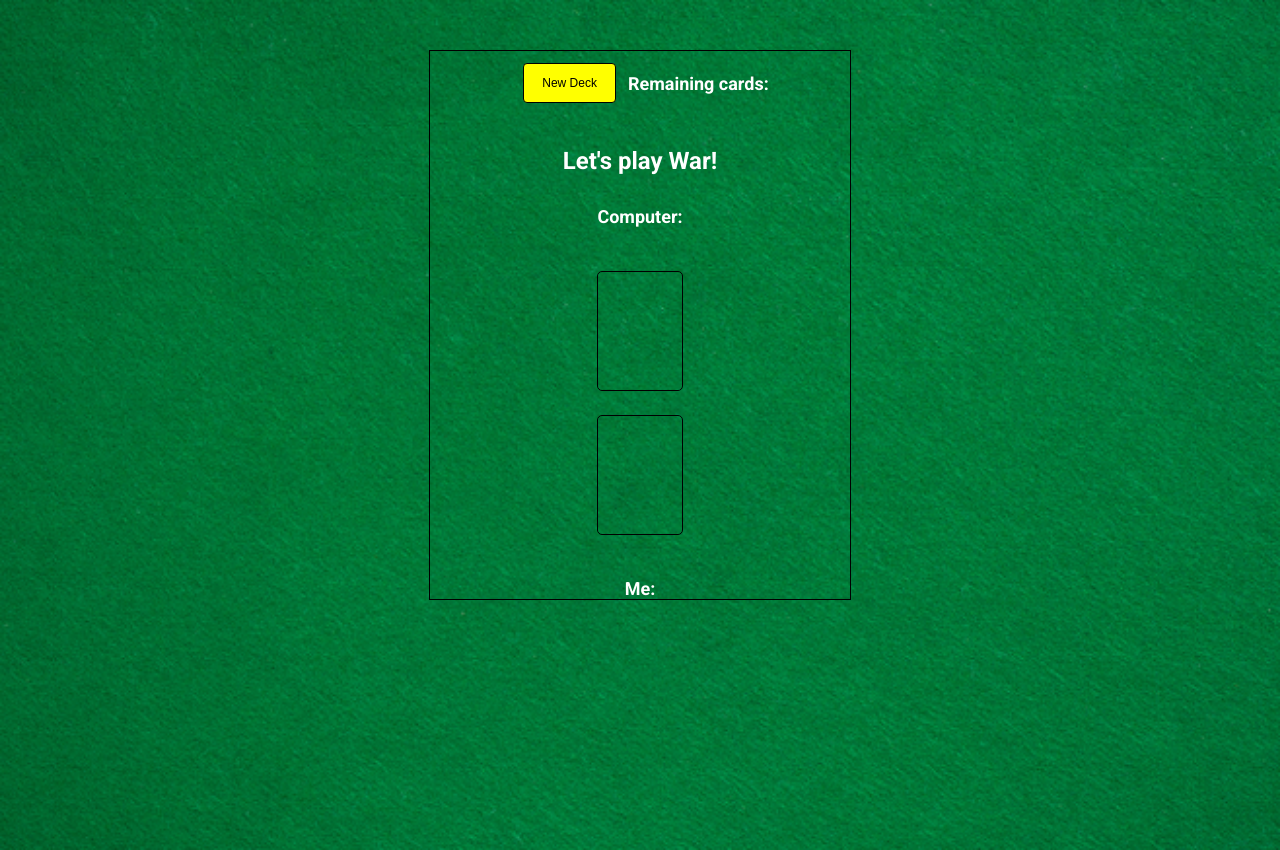
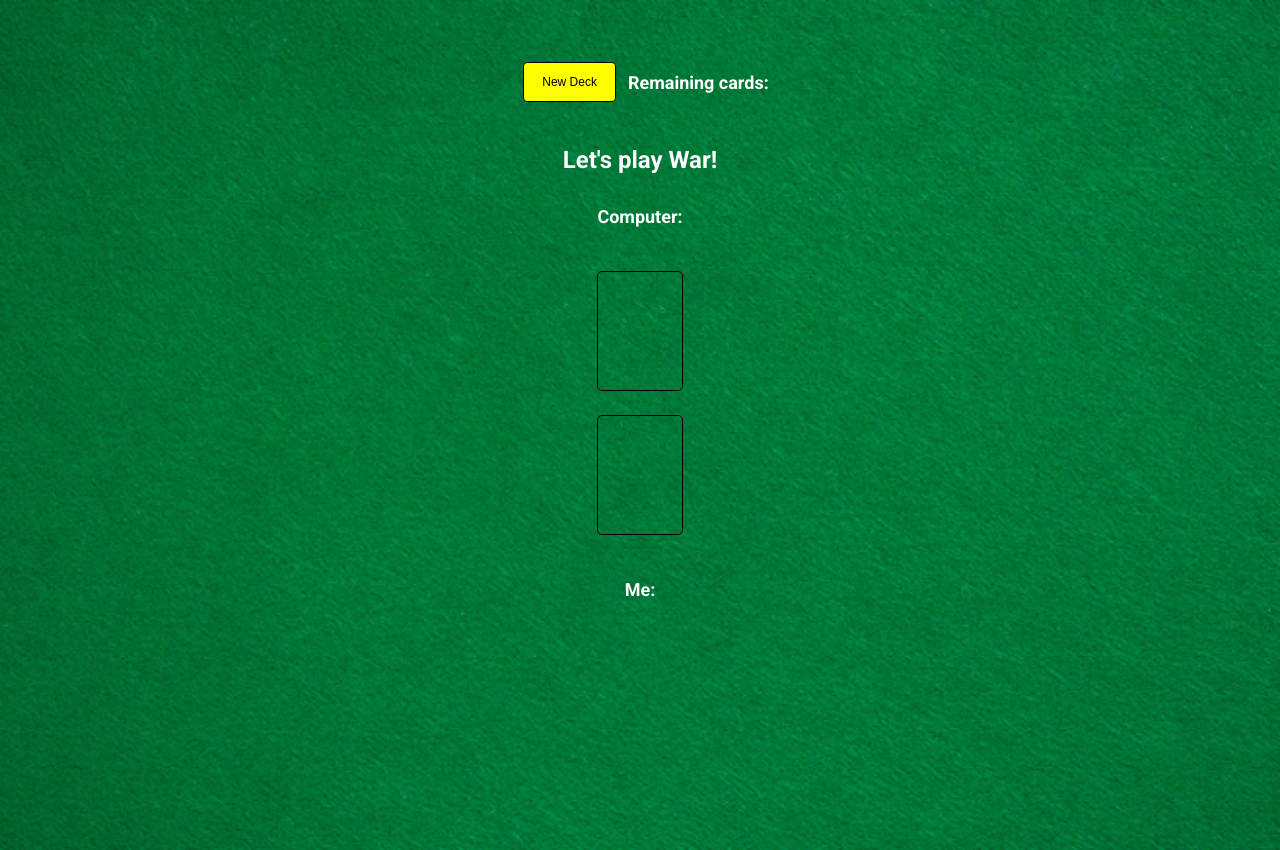
Before and after one commit to atoopdev/War, a plain HTML site: page index.html in a window 1280 px wide. Drawn offline with Linux system fonts and the light colour scheme.

```diff
--- a/main.css
+++ b/main.css
@@ -42,7 +42,7 @@
   width: 33%;
   max-width: 550px;
   height: 550px;
-  border: 1px solid black;
+  /* border: 1px solid black; */
   display: flex;
   flex-direction: column;
   justify-content: space-between;
```
Also changed, not shown: script.js (+5 -5 lines).
